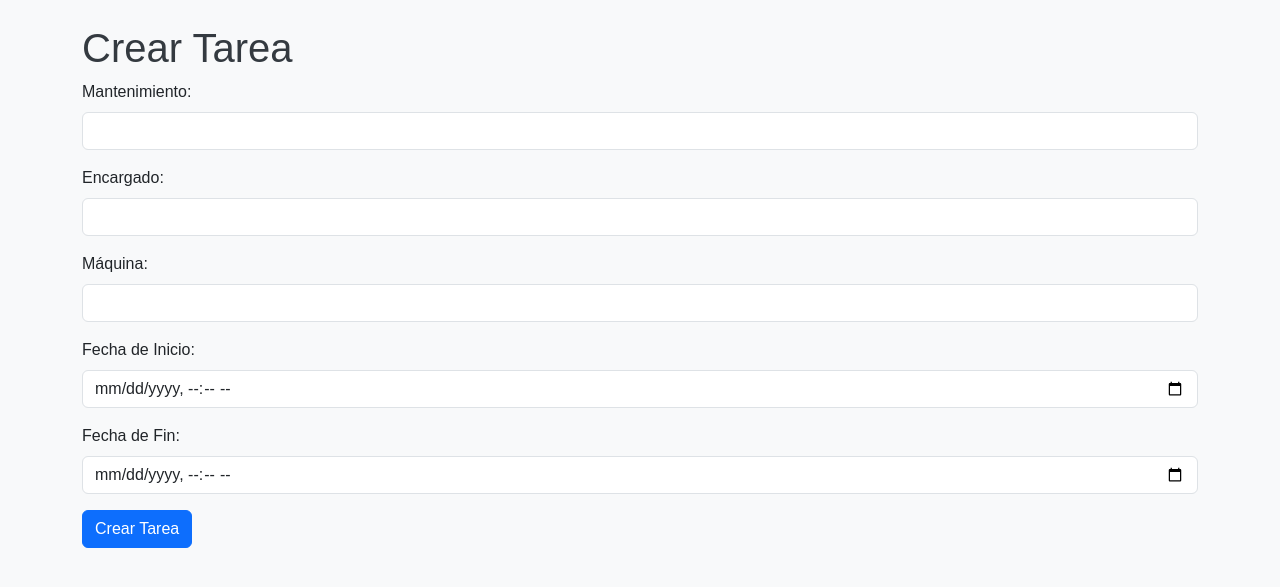
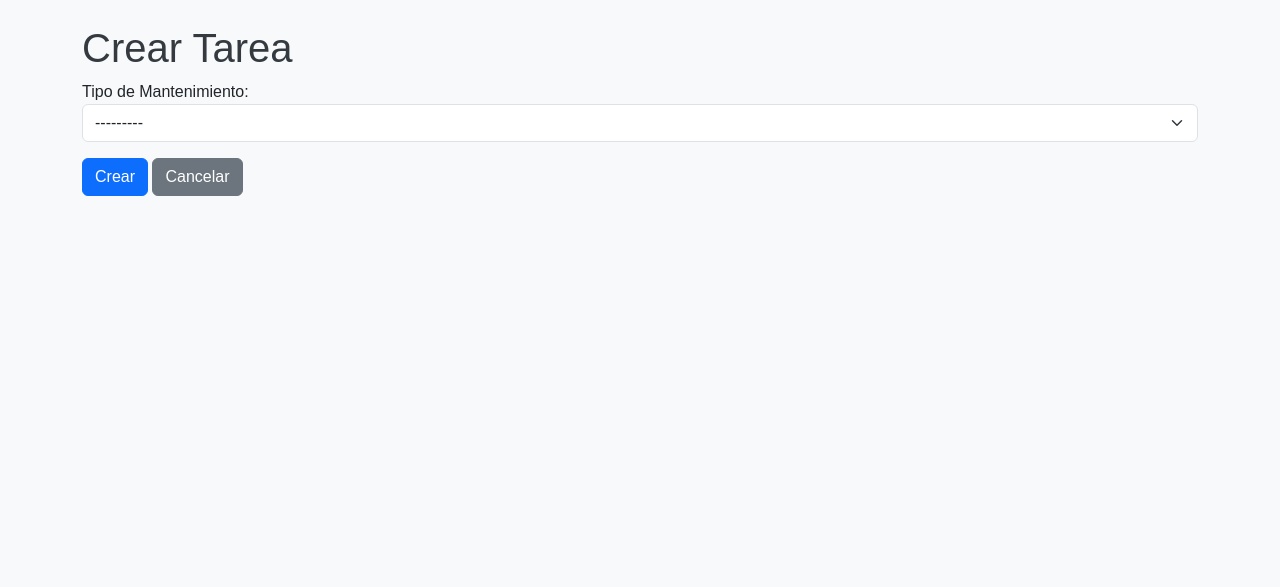
Before and after one commit to frangcisneros/mantenimiento-programado, a Django app: page /crear-tarea/ in a window 1280 px wide. Shown: the part 76-663 px from the top of the page. Run offline with Django 5.2, Linux system fonts and the light colour scheme; tables that the repository leaves empty hold one stand-in row (values such as "Sample post").

Commit message:
creacion de mantenimiento y de tarea (tarea no completo)

```diff
--- a/mantenimiento/forms.py
+++ b/mantenimiento/forms.py
@@ -1,6 +1,6 @@
 from django import forms
-from .models import Maquina, OpcionesMaquina
-from .services import TipoMaquinaService
+from .models import Maquina, OpcionesMaquina, Mantenimiento
+from .services import TipoMaquinaService, MantenimientoService, IntervaloService
 
 
 class MaquinaForm(forms.ModelForm):
@@ -13,3 +13,37 @@ class MaquinaForm(forms.ModelForm):
     class Meta:
         model = Maquina
         fields = ["tipo_maquina"]
+
+
+class TareaForm(forms.ModelForm):
+    # * tipo de mantenimiento se refiere al modelo "Mantenimiento" no al modelo "OpcionesMantenimiento"
+    tipo_mantenimiento = forms.ModelChoiceField(
+        queryset=MantenimientoService().obtener_mantenimientos(),
+        label="Tipo de Mantenimiento",
+        widget=forms.Select(attrs={"class": "form-select"}),
+    )
+
+    class Meta:
+        model = Maquina
+        fields = ["tipo_mantenimiento"]
+
+
+class MantenimientoForm(forms.ModelForm):
+    intervalo = forms.ModelChoiceField(
+        queryset=IntervaloService().obtener_intervalos(),
+        label="Intervalo de Mantenimiento",
+        widget=forms.Select(attrs={"class": "form-select"}),
+    )
+    parte_maquina = forms.CharField(
+        label="Parte de la Máquina",
+        max_length=100,
+        widget=forms.TextInput(attrs={"class": "form-control"}),
+    )
+    instrucciones = forms.CharField(
+        label="Instrucciones",
+        widget=forms.Textarea(attrs={"class": "form-control"}),
+    )
+
+    class Meta:
+        model = Mantenimiento
+        fields = ["intervalo", "parte_maquina", "instrucciones"]
--- a/mantenimiento/models.py
+++ b/mantenimiento/models.py
@@ -16,6 +16,7 @@ class Pieza(models.Model):
     cantidad = models.IntegerField()
 
 
+# ? por que esta repetido abajo?
 class OpcionesMaquina(models.Model):
     id_opcion_maquina = models.AutoField(primary_key=True)
     tipo_maquina = models.CharField(max_length=100)
@@ -24,6 +25,7 @@ class OpcionesMaquina(models.Model):
         return self.tipo_maquina
 
 
+# ? por que esta repetido arriba?
 class Maquina(models.Model):
     id_maquina = models.AutoField(primary_key=True)
     tipo_maquina = models.ForeignKey(OpcionesMaquina, on_delete=models.CASCADE)
@@ -42,19 +44,25 @@ class OpcionesIntervalo(models.Model):
     id_opcion_intervalo = models.AutoField(primary_key=True)
     intervalo = models.CharField(max_length=100)
 
+    def __str__(self):
+        return self.intervalo
+
 
 # * la clase mantenimiento describe el tipo de mantenimiento, este despues puede ser asignado a una tarea
 class Mantenimiento(models.Model):
     id_mantenimiento = models.AutoField(primary_key=True)
     # * el intervalo dicta cada cuanto se hace el mantenimiento
     intervalo = models.ForeignKey(OpcionesIntervalo, on_delete=models.CASCADE)
-    # * parte_maquina dicta donde se debe hacer el mantenimiento, en este caso es un campo de texto pero podria tener un modelo en el cual se selecciona la parte de la maquina
+    # TODO: agregar un modelo para seleccionar las partes de la maquina
     parte_maquina = models.CharField(max_length=100)
     # * tipo_mantenimiento dicta el tipo de mantenimiento que se debe hacer, en este caso si es una lista de opciones, las cuales podrian ser editadas
     tipo_mantenimiento = models.ForeignKey(
         OpcionesMantenimiento, on_delete=models.CASCADE
     )
     instrucciones = models.TextField()
+
+    def __str__(self):
+        return self.tipo_mantenimiento.tipo_mantenimiento
 
 
 class Encargado(models.Model):
--- a/mantenimiento/services/__init__.py
+++ b/mantenimiento/services/__init__.py
@@ -1,3 +1,5 @@
 from .maquinas_service import MaquinasService
 from .piezas_service import PiezasService
 from .tipo_maquina_service import TipoMaquinaService
+from .mantenimiento_service import MantenimientoService
+from .intervalo_service import IntervaloService
--- a/mantenimiento/services/maquinas_service.py
+++ b/mantenimiento/services/maquinas_service.py
@@ -1,5 +1,3 @@
-# mantenimiento/services/maquinas_service.py
-
 from django.core.exceptions import ObjectDoesNotExist
 from ..models import Maquina, OpcionesMaquina
 
--- a/mantenimiento/templates/crear_tarea.html
+++ b/mantenimiento/templates/crear_tarea.html
@@ -5,28 +5,15 @@
 {% endblock %}
 {% block content %}
 <h1>Crear Tarea</h1>
-<form method="post" action="">
+<form method="post" novalidate>
     {% csrf_token %}
+    {{ form.non_field_errors }}
     <div class="mb-3">
-        <label for="id_mantenimiento" class="form-label">Mantenimiento:</label>
-        <input type="number" id="id_mantenimiento" name="id_mantenimiento" class="form-control" required>
+        {{ form.tipo_mantenimiento.label_tag }}
+        {{ form.tipo_mantenimiento }}
+        {{ form.tipo_mantenimiento.errors }}
     </div>
-    <div class="mb-3">
-        <label for="id_encargado" class="form-label">Encargado:</label>
-        <input type="number" id="id_encargado" name="id_encargado" class="form-control" required>
-    </div>
-    <div class="mb-3">
-        <label for="id_maquina" class="form-label">Máquina:</label>
-        <input type="number" id="id_maquina" name="id_maquina" class="form-control" required>
-    </div>
-    <div class="mb-3">
-        <label for="fecha_inicio" class="form-label">Fecha de Inicio:</label>
-        <input type="datetime-local" id="fecha_inicio" name="fecha_inicio" class="form-control" required>
-    </div>
-    <div class="mb-3">
-        <label for="fecha_fin" class="form-label">Fecha de Fin:</label>
-        <input type="datetime-local" id="fecha_fin" name="fecha_fin" class="form-control" required>
-    </div>
-    <button type="submit" class="btn btn-primary">Crear Tarea</button>
+    <button type="submit" class="btn btn-primary">Crear</button>
+    <a href="{% url 'panel-control' %}" class="btn btn-secondary">Cancelar</a>
 </form>
 {% endblock %}
--- a/mantenimiento/views/web.py
+++ b/mantenimiento/views/web.py
@@ -1,5 +1,5 @@
 from django.shortcuts import render, redirect
-from ..forms import MaquinaForm
+from ..forms import MaquinaForm, TareaForm, MantenimientoForm
 from ..services.maquinas_service import MaquinasService
 
 
@@ -15,6 +15,30 @@ def crear_maquina(request):
     return render(request, "crear_maquina.html", {"form": form})
 
 
+def crear_tarea(request):
+    if request.method == "POST":
+        form = TareaForm(request.POST)
+        if form.is_valid():
+            nueva = form.save()
+            # redirige a donde prefieras; aquí al panel
+            return redirect("panel-control")
+    else:
+        form = TareaForm()
+    return render(request, "crear_tarea.html", {"form": form})
+
+
+def crear_mantenimiento(request):
+    if request.method == "POST":
+        form = MantenimientoForm(request.POST)
+        if form.is_valid():
+            nuevo = form.save()
+            # redirige a donde prefieras; aquí al panel
+            return redirect("panel-control")
+    else:
+        form = MantenimientoForm()
+    return render(request, "crear_mantenimiento.html", {"form": form})
+
+
 def listar_maquinas(request):
     maquinas_service = MaquinasService()
     maquinas = maquinas_service.mostrar_maquinas()
@@ -25,8 +49,8 @@ def panel_control(request):
     return render(request, "panel_control.html")
 
 
-def crear_mantenimiento(request):
-    return render(request, "crear_mantenimiento.html")
+# def crear_mantenimiento(request):
+#     return render(request, "crear_mantenimiento.html")
 
 
 def crear_maquina_1(request):
@@ -37,8 +61,8 @@ def crear_maquina_2(request):
     return render(request, "crear_maquina_2.html")
 
 
-def crear_tarea(request):
-    return render(request, "crear_tarea.html")
+# def crear_tarea(request):
+#     return render(request, "crear_tarea.html")
 
 
 def ver_inventario(request):
```
Also changed, not shown: mantenimiento/services/intervalo_service.py (added, +7 -0 lines), mantenimiento/services/mantenimiento_service.py (added, +7 -0 lines), mantenimiento/templates/crear_mantenimiento.html (+13 -24 lines).
